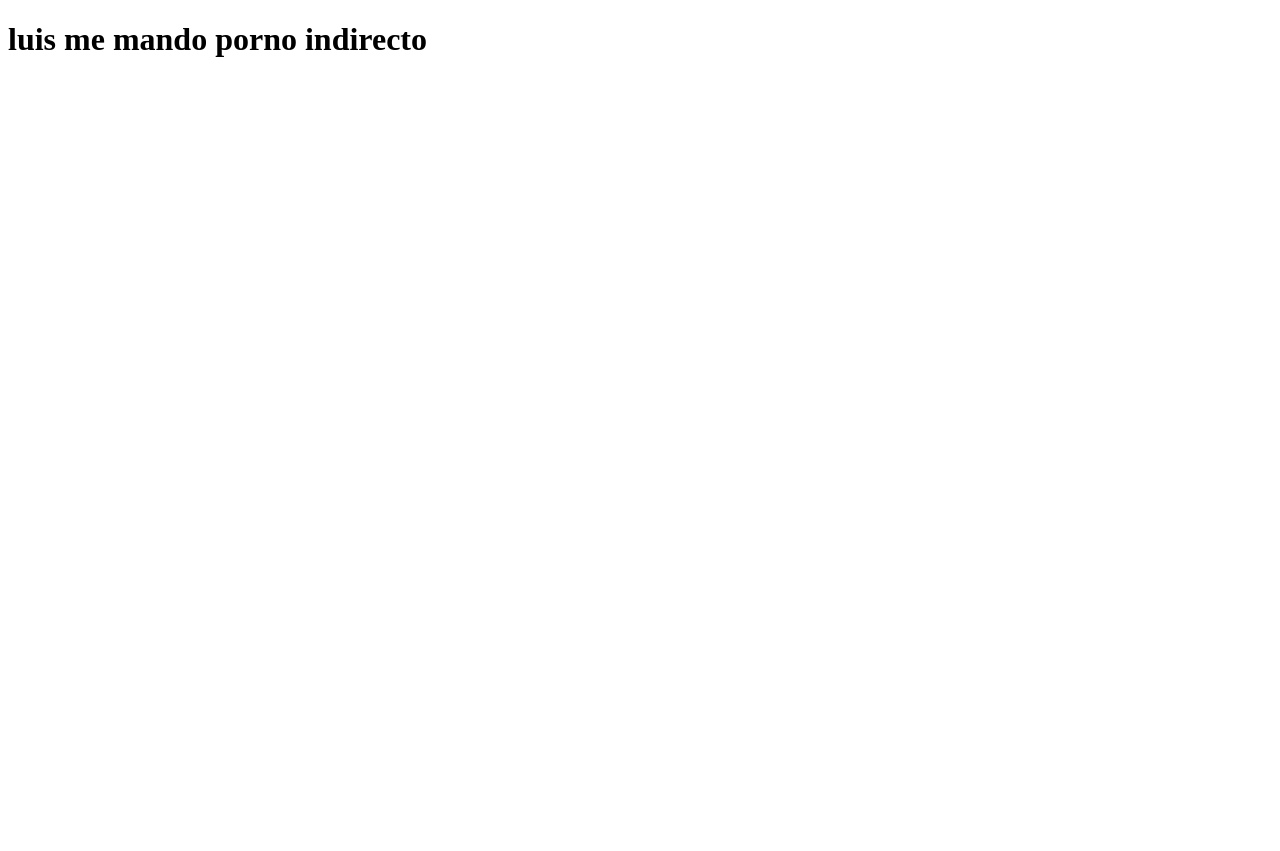
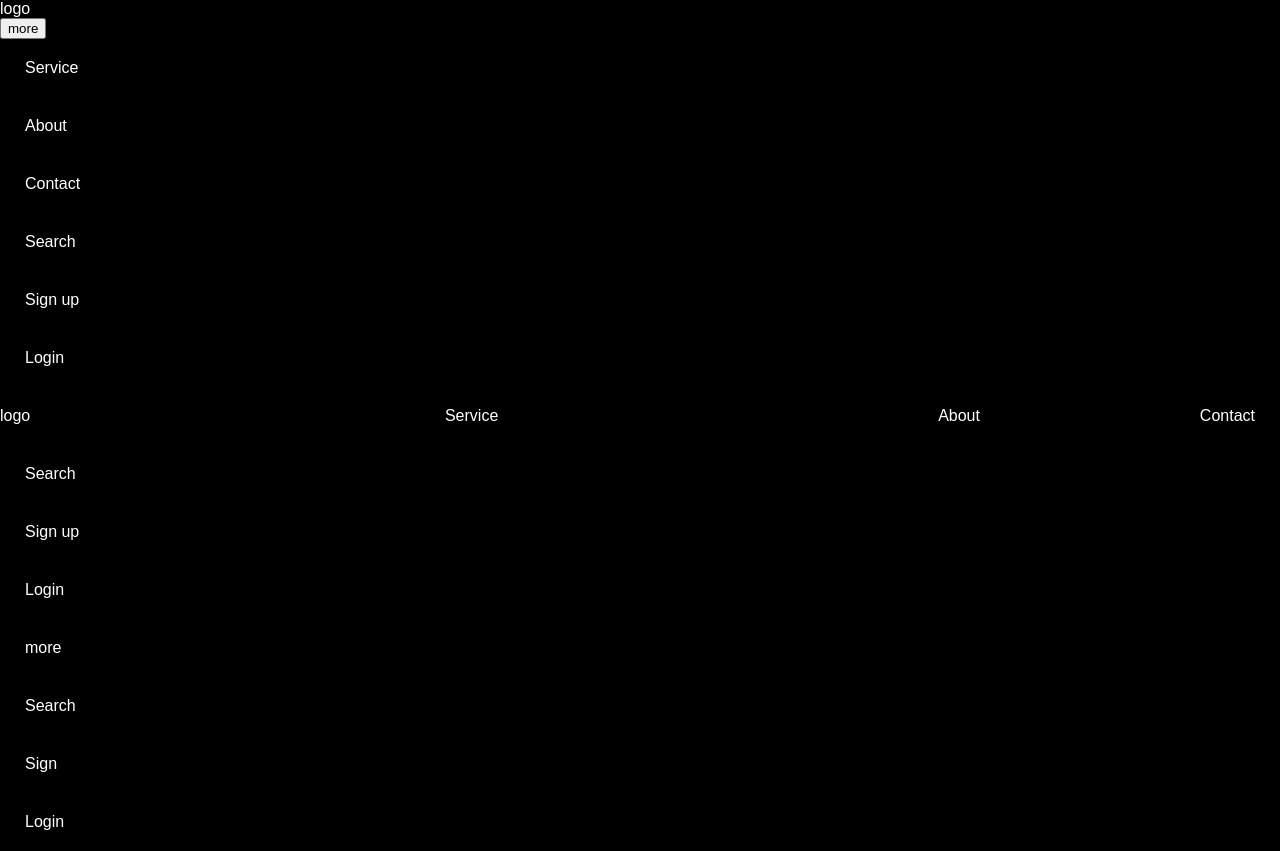
Before and after one commit to jecs08/prueba, a plain HTML site: page index.html in a window 1280 px wide. Before the commit the page ends 800 px from the top, so only its background shows below. Drawn offline with Linux system fonts and the light colour scheme.

Commit message:
Add files via upload

```diff
--- a/index.html
+++ b/index.html
@@ -1,10 +1,52 @@
-<!doctype html>
-<html>
+<!DOCTYPE html>
+<html lang="en">
 <head>
-
+    <meta charset="UTF-8">
+    <meta http-equiv="X-UA-Compatible" content="IE=edge">
+    <meta name="viewport" content="width=device-width, initial-scale=1.0">
+    <title>el copiado</title>
+    <link rel="stylesheet" href="styles.css"/>
 </head>
 <body>
+    <nav>
+        <div class="mobile">
+        <div class="header">
+        <div class="logo">logo</div>
+        <div class="more"><button>more</button></div>
 
-<h1>luis me mando porno indirecto</h1>
+         <div class="links">
+            <a href="#">Service</a>
+            <a href="#">About</a>
+            <a href="#">Contact</a>
+            <a href="#">Search</a>
+            <a href="#">Sign up</a>
+            <a href="#">Login</a>
+        </div>
+
+        <div class="desktop">
+            <div class="logo">logo</div>
+
+        <div class="primary">
+            <a href="#">Service</div>
+            <a href="#">About</a>
+            <a href="#">Contact</a>
+            </div>
+            <div class="secondary full">
+                <a href="#">Search</a>
+                <a href="#">Sign up</a>
+                <a href="#">Login</a>
+            </div>
+
+            <div class="secondary mini">
+                <a href="#">more</a>
+                <div class="submenu"></div>
+                    <a href="#">Search</a>
+                    <a href="#">Sign</a>
+                    <a href="#">Login</a>
+                </div>
+
+            </div>
+        </div>
+    </nav>
 </body>
-</html
+</html>
--- /dev/null
+++ b/styles.css
@@ -0,0 +1,38 @@
+body{
+    font-family: Arial, Helvetica, sans-serif;
+    margin: 0;
+    padding: 0;
+}
+
+nav{
+    background-color: black;
+    color: white;
+    width: 100%;
+}
+
+nav .mobile{
+}
+
+nav .logo{
+    min-width: 250px;
+}
+
+nav a{
+    color: white;
+    text-decoration: none;
+    display: block;
+    padding: 20px 25px;
+}
+
+nav a:hover{
+    color:black;
+    background-color: aqua;
+}
+
+nav .desktop {
+    display: flex;
+    justify-content: space-between;
+    align-items: center;
+    pad: 0 20px;
+
+}
```
